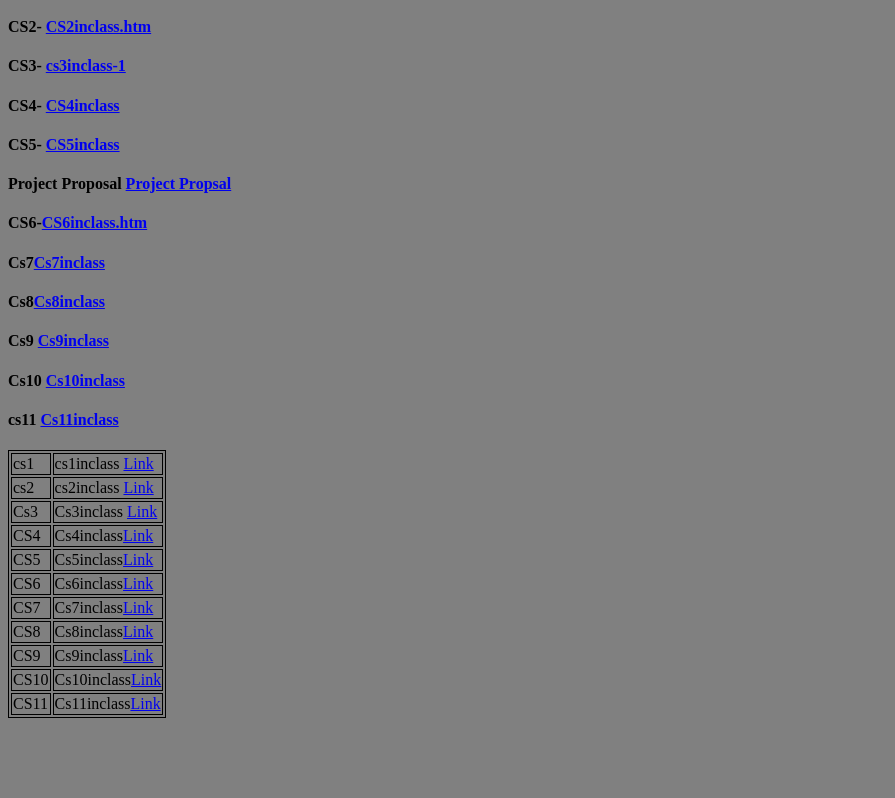
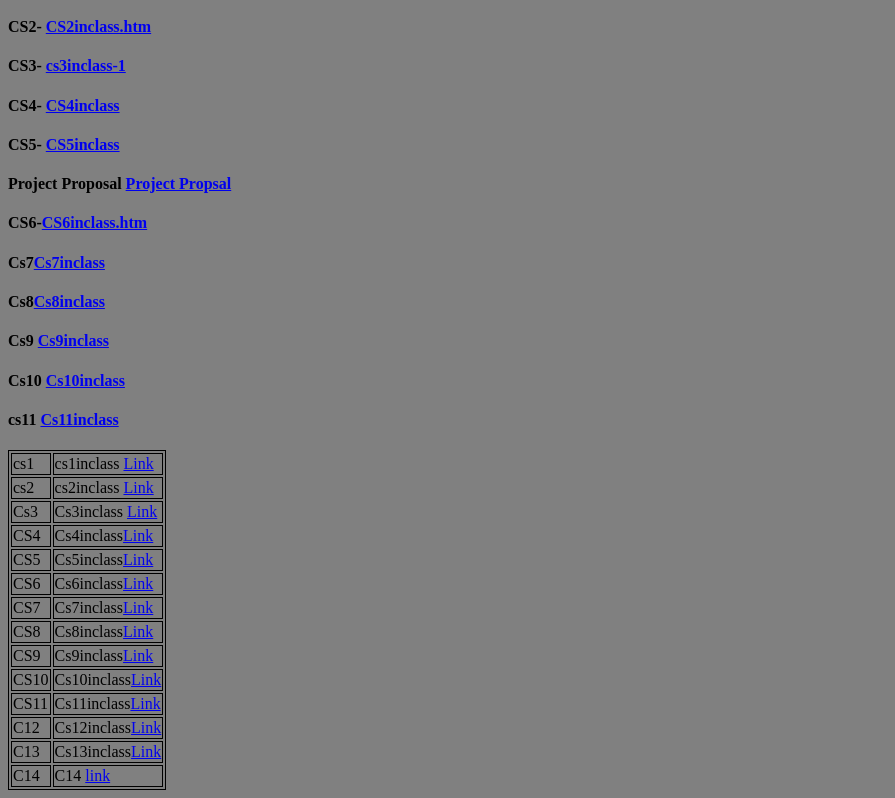
Before and after one commit to mahmad2024/Webtech2024s1, a plain HTML site: page toc.htm in a window 1280 px wide. Shown: the part 101-899 px from the top of the page, without its empty margins (0-895 px from the left). Before the commit the page ends 827 px from the top, so only its background shows below. Drawn offline with Linux system fonts and the light colour scheme; files that its build step writes are made by us from their sources.

Commit message:
Update toc.htm

```diff
--- a/toc.htm
+++ b/toc.htm
@@ -78,6 +78,19 @@
 			<td class="c1"> CS11 </td>
 			<td class="c2">Cs11inclass<a href="cs11inclass-1.htm">Link</a></td>
 		</tr>
+		<tr>
+		    <td class="c1">C12</td>
+			<td class="c2">Cs12inclass<a href="cs12inclass-1 (1).htm">Link</a></td>
+		</tr>
+		<tr>
+		    <td class="c1">C13</td>
+			<td class="c2">Cs13inclass<a href="cs13inclass-1.htm">Link</a></td>
+		</tr>
+		<tr>
+			<td class="c1">C14</td>
+			<td class="c2">C14 <a href="cs14inclass-1.htm">link</a></td>
+		</tr>
+
 
 
 
```
